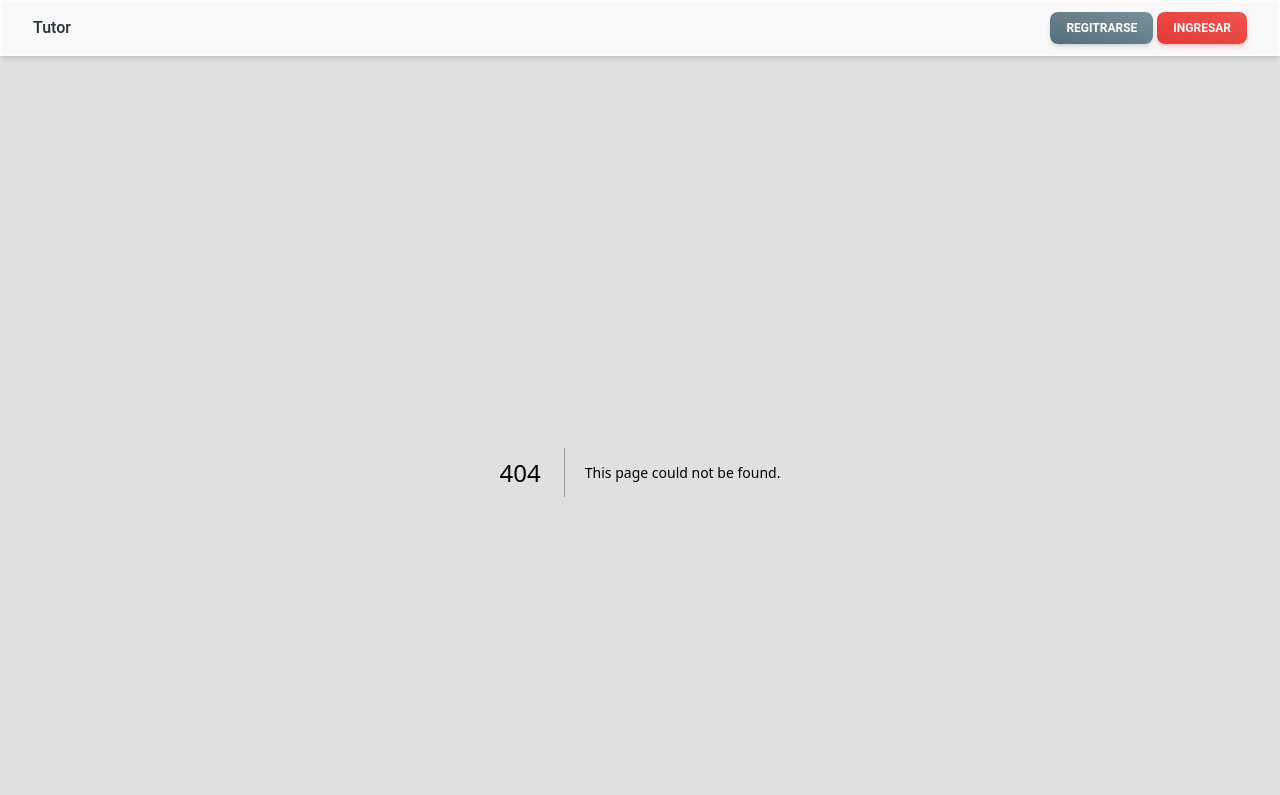
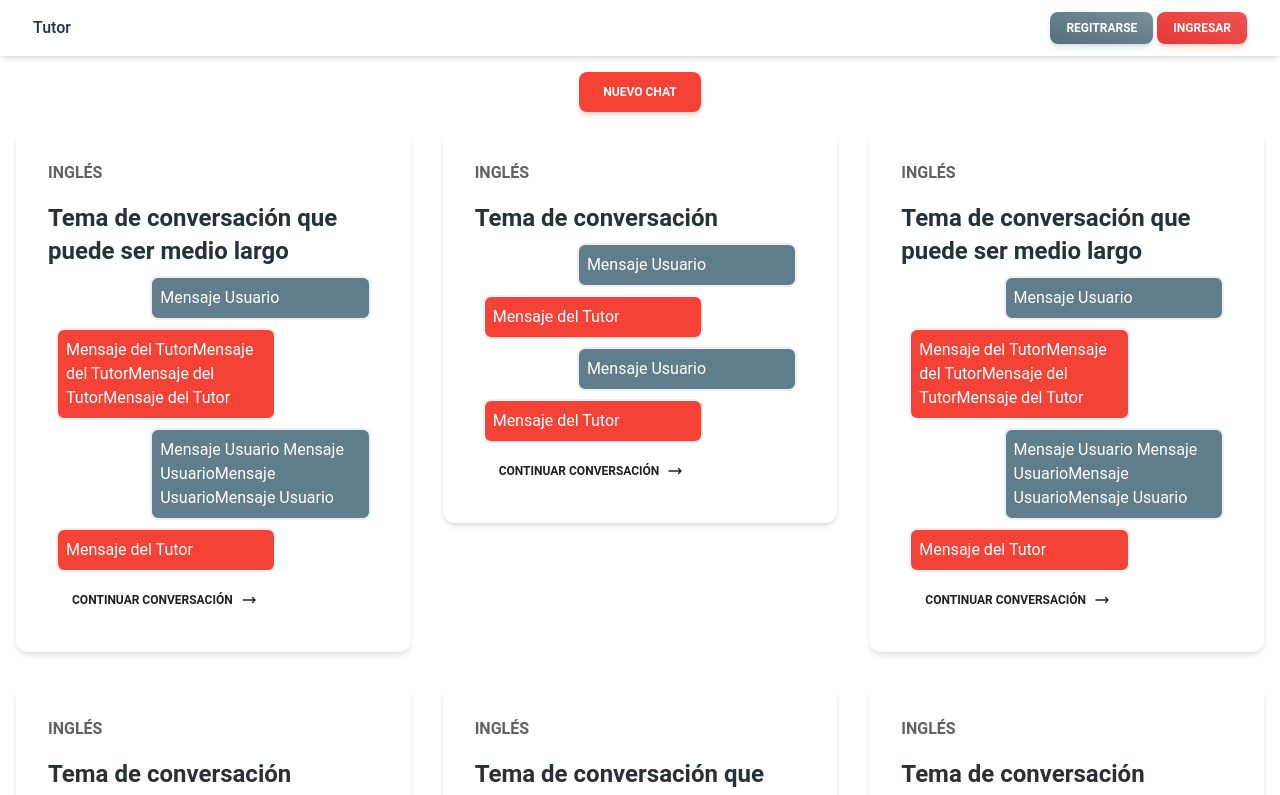
Before and after one commit to cristianflorez15/frontTutorSegundaLengua, a Next.js app: page /miCuenta/miHistorial in a window 1280 px wide. Before the commit this address had no page. Shown: the top 795 px of the page. Built offline with nearby package versions, Linux system fonts and the light colour scheme.

Commit message:
Front V1

```diff
--- a/src/app/layout.jsx
+++ b/src/app/layout.jsx
@@ -7,7 +7,7 @@ export default function RootLayout({ children }) {
   return (
 
       <html lang="es">
-          <body className="flex flex-col bg-gray-300 justify-between min-h-screen">
+          <body className="flex flex-col bg-white justify-between min-h-screen">
             <Header/>
             <main className="my-4 h-full">{children}</main>
             <Footer className="mt-4"/>
--- a/src/app/login/page.jsx
+++ b/src/app/login/page.jsx
@@ -1,4 +1,5 @@
 'use client'
+import { useRouter } from 'next/navigation';
 
 import {
     Card,
@@ -9,6 +10,8 @@ import {
   } from "@material-tailwind/react";
 
   export default function Login() {
+    const router = useRouter();
+
     return (
         <div className="items-center flex bg-white py-8">
             <Card color="transparent" className="mx-auto w-50" shadow={false}>
@@ -42,7 +45,7 @@ import {
                     />
                 </div>
 
-                <Button color="red" className="mt-16" fullWidth>
+                <Button color="red" className="mt-16" fullWidth onClick={()=>router.push("/miCuenta/miHistorial")} >
                     Ingresar
                 </Button>
                 <Typography color="gray" className="mt-4 text-center font-normal">
--- a/src/app/myCuenta/myHistorial/page.jsx
+++ b/src/app/miCuenta/miHistorial/page.jsx
@@ -1,11 +1,14 @@
 'use client'
 import { Button } from "@material-tailwind/react";
+import { useRouter } from 'next/navigation';
 
-export default function MyHistorial(params) {
+export default function MiHistorial(params) {
+    const router = useRouter();
+
     return(
         <div>
             <div className="text-center">
-                <Button color="red" className="my-auto mx-4">
+                <Button color="red" className="my-auto mx-4" onClick={()=>router.push("/chat")} >
                     Nuevo chat
                 </Button>
             </div>
--- a/src/app/registrarme/page.jsx
+++ b/src/app/registrarme/page.jsx
@@ -102,7 +102,7 @@ import {
                 </Button>
                 <Typography color="gray" className="mt-4 text-center font-normal">
                     Ya tienes una cuenta?{" "}
-                    <a href="#" className="font-medium text-red-900">
+                    <a href="/login" className="font-medium text-red-900">
                     Ingresar
                     </a>
                 </Typography>
--- a/src/components/partials/Foooter.jsx
+++ b/src/components/partials/Foooter.jsx
@@ -5,7 +5,7 @@ import {
 export default function Footer(params) {
     return(
         <footer className="bottom-0 w-full bg-white p-3 py-0 pt-2">
-            {/* <hr className="my-3 border-blue-gray-900" /> */}
+            <hr className="my-3 border-blue-gray-900" />
             <Typography color="blue-gray" className="text-center font-normal">
                 &copy; Tutor
             </Typography>
--- a/src/components/partials/Header.jsx
+++ b/src/components/partials/Header.jsx
@@ -7,9 +7,11 @@ import {
   IconButton,
   Card,
 } from "@material-tailwind/react";
+import { useRouter } from 'next/navigation';
 
 export default function Header(params) {
   const [openNav, setOpenNav] = useState(false);
+  const router = useRouter();
 
   useEffect(() => {
     window.addEventListener(
@@ -25,6 +27,7 @@ export default function Header(params) {
             as="a"
             href="#"
             className="mr-4 cursor-pointer py-1.5 font-medium"
+            onClick={()=>router.push("/")}
             >
             Tutor
             </Typography>
@@ -35,6 +38,7 @@ export default function Header(params) {
                 color="blue-gray"
                 size="sm"
                 className="hidden lg:inline-block"
+                onClick={()=>router.push("/registrarme")}
                 >
                 <span>Regitrarse</span>
                 </Button>
@@ -43,6 +47,7 @@ export default function Header(params) {
                 color="red"
                 size="sm"
                 className="hidden lg:inline-block"
+                onClick={()=>router.push("/login")}
                 >
                 <span>Ingresar</span>
                 </Button>
@@ -88,10 +93,10 @@ export default function Header(params) {
         </div>
         <Collapse  open={openNav}>
             <div className="flex items-center gap-x-1">
-            <Button fullWidth variant="gradient" color="blue-gray" size="sm" className="">
-                <span>Registrarse</span>
+            <Button fullWidth variant="gradient" color="blue-gray" size="sm"  onClick={()=>router.push("/registrarme")}>
+                <span>Registrarme</span>
             </Button>
-            <Button fullWidth variant="gradient" color="red" size="sm" className="">
+            <Button fullWidth variant="gradient" color="red" size="sm"  onClick={()=>router.push("/login")}>
                 <span>Ingresar</span>
             </Button>
             </div>
```
Also changed, not shown: src/app/miCuenta/editarPerfil/page.jsx (renamed from src/app/myCuenta/editarPerfil/page.jsx).
